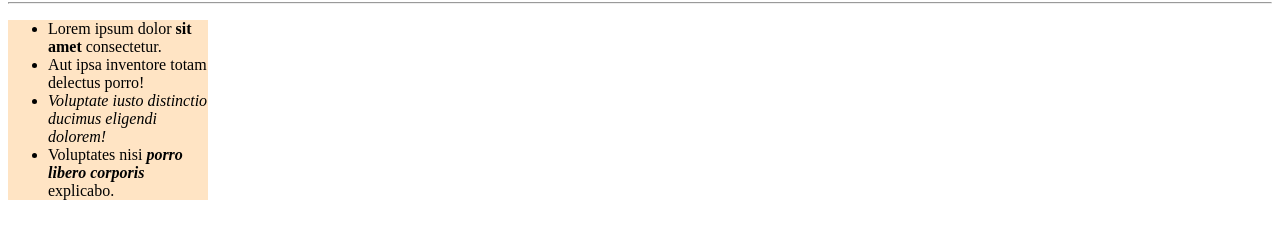
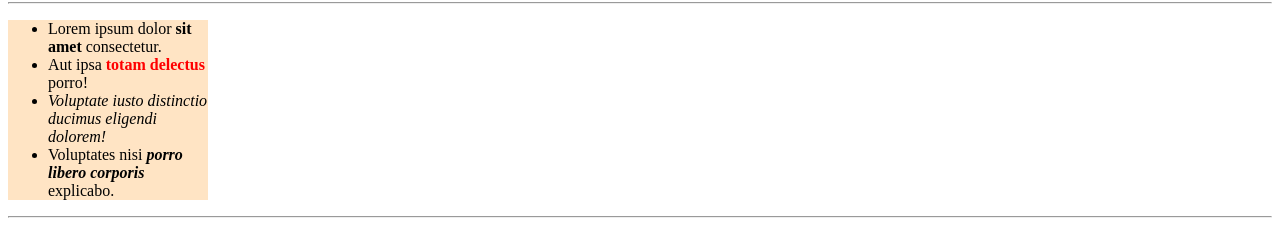
Before and after one commit to kilicnimet/html, a plain HTML site: page index.html in a window 1280 px wide. Shown: the part 2910-3136 px from the top of the page. Drawn offline with Linux system fonts and the light colour scheme.

Commit message:
div, span, hr konusu işlendi

```diff
--- a/index.html
+++ b/index.html
@@ -211,10 +211,10 @@
 <div style="width:200; background-color: bisque;">
     <ul>
         <li>Lorem ipsum dolor <strong>sit amet</strong> consectetur.</li>
-        <li>Aut ipsa inventore totam delectus porro!</li>
+        <li>Aut ipsa <span style="color: red ; font-weight: bold;">totam delectus</span> porro!</li>
         <li><em>Voluptate iusto distinctio ducimus eligendi dolorem!</em></li>
         <li>Voluptates nisi <strong><em>porro libero corporis</em></strong> explicabo.</li>
     </ul>
 </div>
-
+<hr>
 <!-- html yedinci video bitiş -->
```
